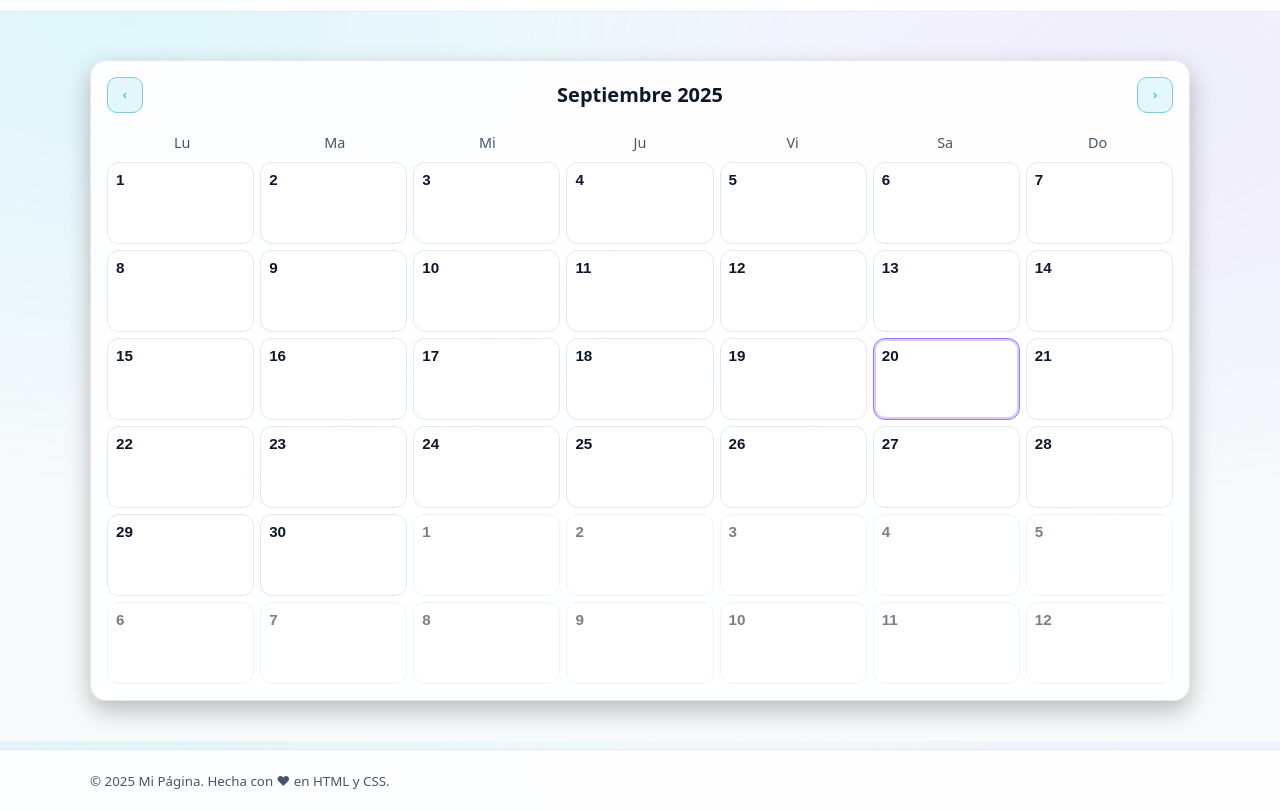
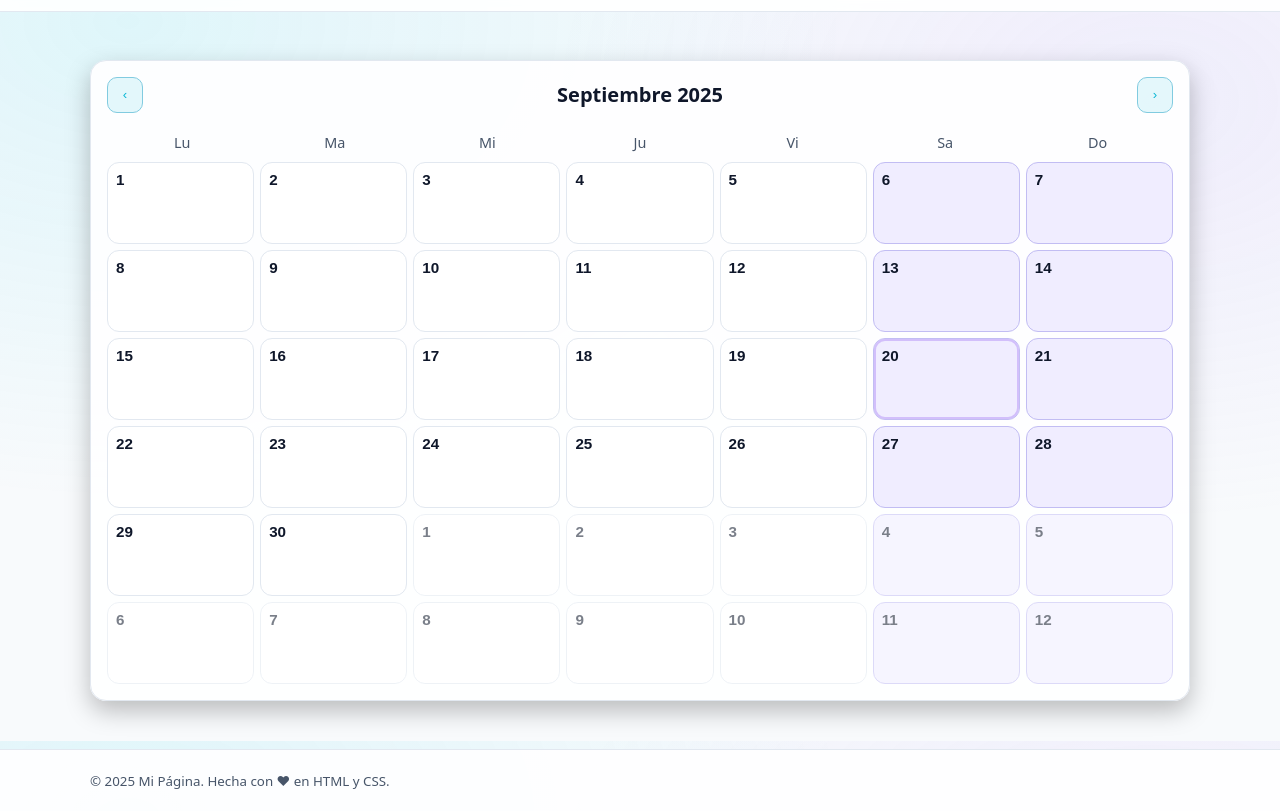
Before and after one commit to unmediacode/CursoFlujo, a plain HTML site: page index.html in a window 1280 px wide. Shown: the part 59-870 px from the top of the page. Drawn offline with Linux system fonts and the light colour scheme.

Commit message:
Calendario: marca sábados y domingos con estilo distinto (is-weekend)

```diff
--- a/index.html
+++ b/index.html
@@ -103,8 +103,10 @@
             const inThisMonth = !inOtherMonth;
             const dayNum = c.day;
             const isToday = inThisMonth && isSameDay(state.year, state.month, dayNum);
+            const col = idx % 7; // 0=Lu, 5=Sa, 6=Do
+            const isWeekend = col === 5 || col === 6;
             return `
-              <button class="calendar__cell${inOtherMonth ? ' is-other' : ''}${isToday ? ' is-today' : ''}"
+              <button class="calendar__cell${inOtherMonth ? ' is-other' : ''}${isToday ? ' is-today' : ''}${isWeekend ? ' is-weekend' : ''}"
                       role="gridcell" aria-selected="${isToday ? 'true' : 'false'}"
                       tabindex="${idx === 0 ? '0' : '-1'}" data-day="${dayNum}">
                 <span class="calendar__date">${dayNum}</span>
--- a/styles.css
+++ b/styles.css
@@ -231,6 +231,10 @@ a:hover { text-decoration: underline; }
   border-color: color-mix(in oklab, var(--accent) 70%, var(--border));
   box-shadow: 0 0 0 2px color-mix(in oklab, var(--accent) 26%, transparent) inset;
 }
+.calendar__cell.is-weekend {
+  background: color-mix(in oklab, var(--accent) 10%, var(--surface));
+  border-color: color-mix(in oklab, var(--accent) 28%, var(--border));
+}
 .calendar__date {
   font-weight: 700;
   font-size: .95rem;
```
